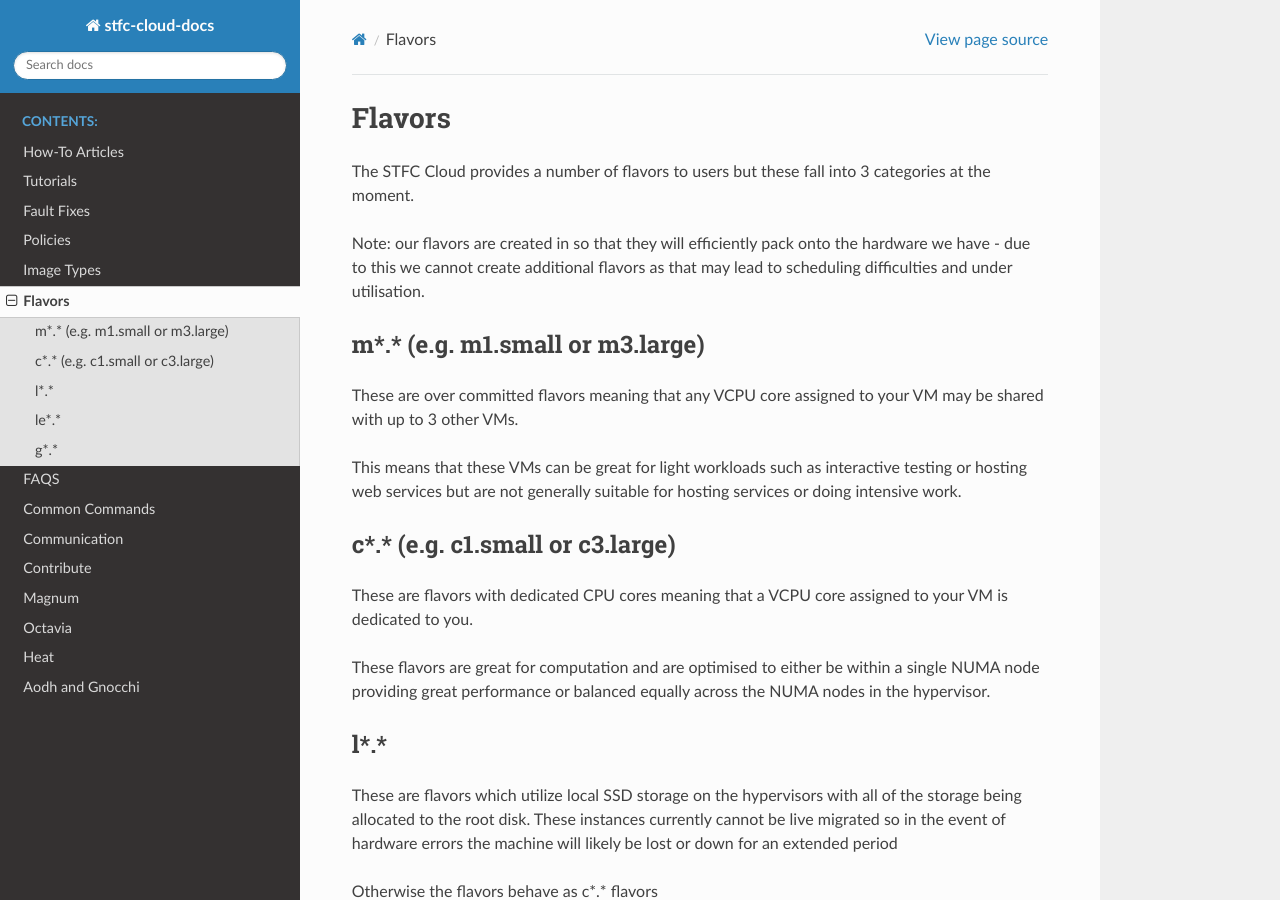
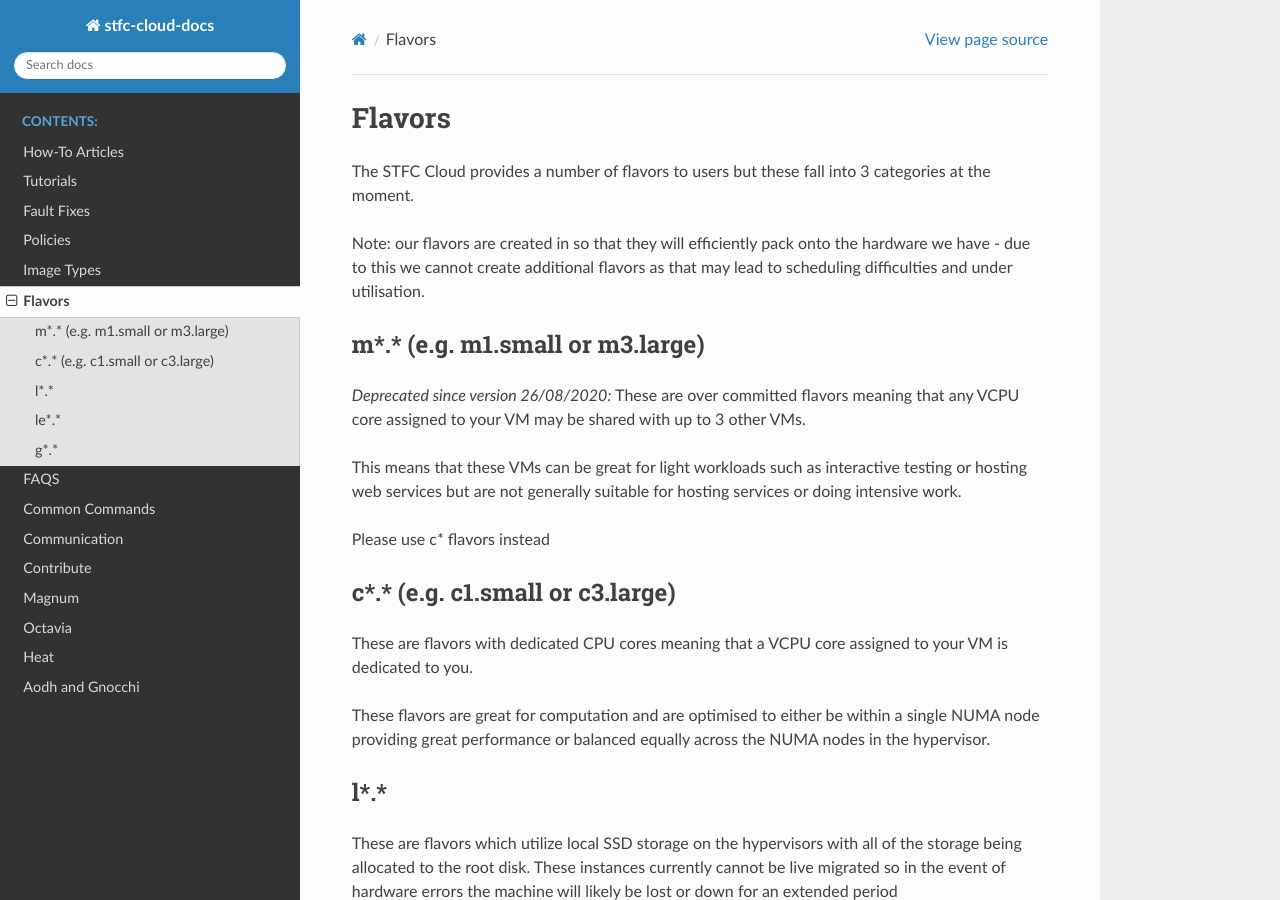
Before and after one commit to stfc/cloud-docs, a Sphinx documentation site: the page built from source/Flavors.rst, in a window 1280 px wide and 900 px high. Built offline with Sphinx 7.4.7 and the Read the Docs theme 2.0.0, drawn with Linux system fonts in a browser that asks for light colours.

Commit message:
Add deprecation warning to flavors

```diff
--- a/source/Flavors.rst
+++ b/source/Flavors.rst
@@ -9,9 +9,14 @@ Note: our flavors are created in so that they will efficiently pack onto the har
 ################################
 m*.* (e.g. m1.small or m3.large)
 ################################
-These are over committed flavors meaning that any VCPU core assigned to your VM may be shared with up to 3 other VMs.
+.. deprecated:: 26/08/2020
 
-This means that these VMs can be great for light workloads such as interactive testing or hosting web services but are not generally suitable for hosting services or doing intensive work.
+    These are over committed flavors meaning that any VCPU core assigned to your VM may be shared with up to 3 other VMs.
+
+    This means that these VMs can be great for light workloads such as interactive testing or hosting web services but are not generally suitable for hosting services or doing intensive work.
+
+    Please use c* flavors instead
+
 
 ################################
 c*.* (e.g. c1.small or c3.large)
```
